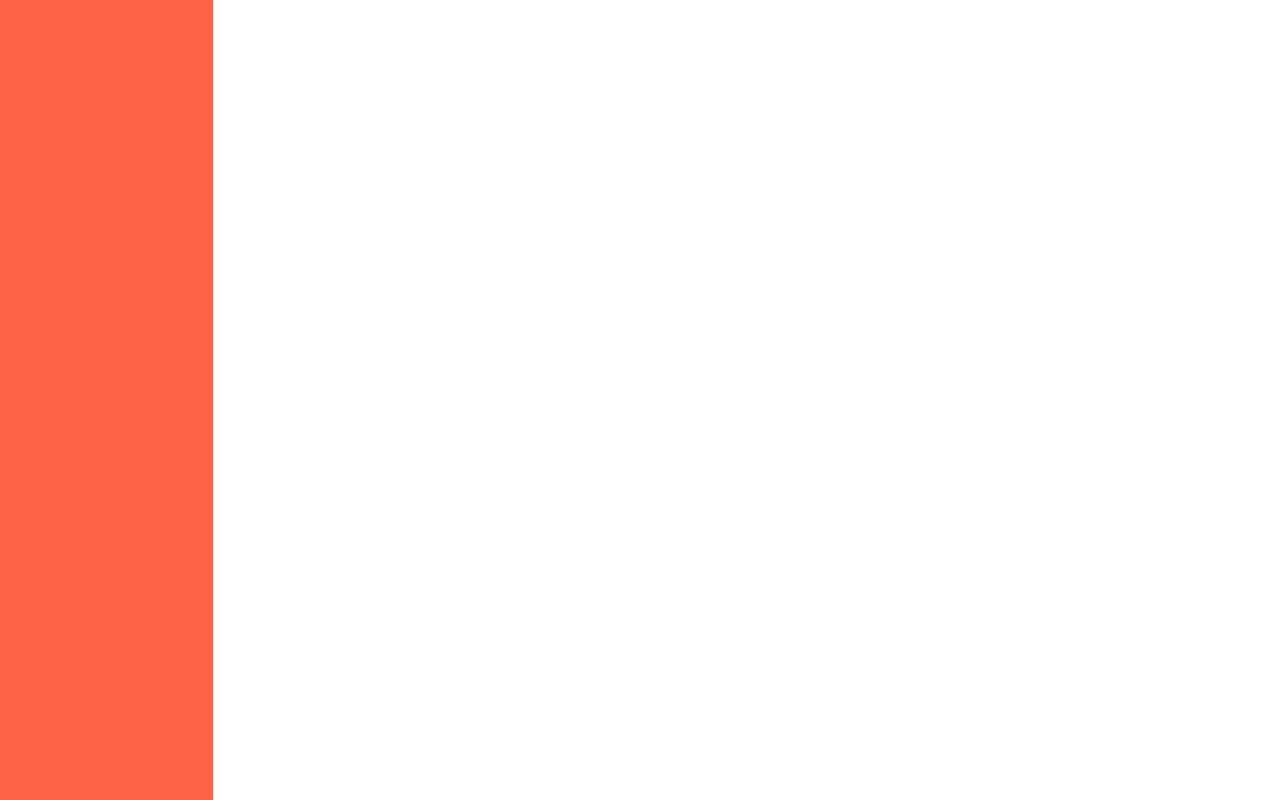
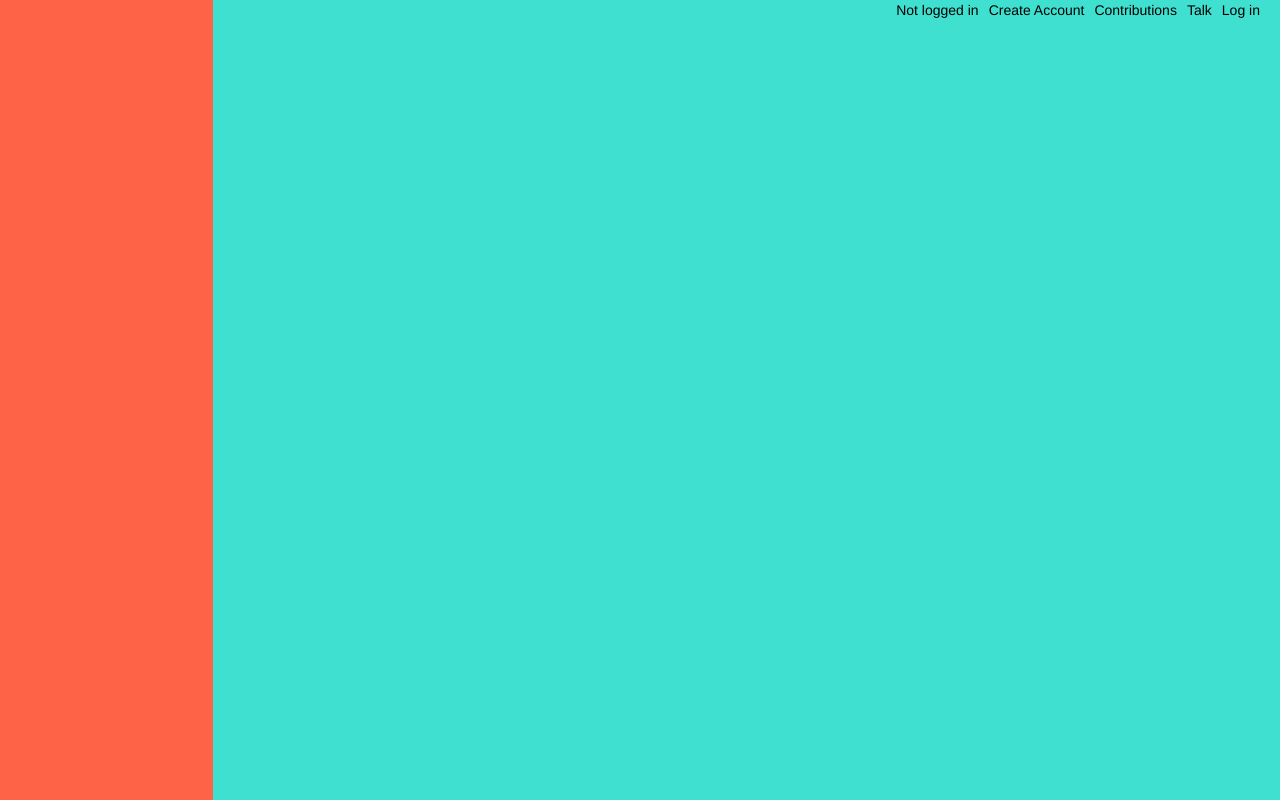
Before and after one commit to camhering/Freakipedia, a plain HTML site: page index.html in a window 1280 px wide. Shown: the top 800 px of the page. Drawn offline with nearby package versions, Linux system fonts and the light colour scheme.

Commit message:
This will add the user menu to the top of the page

```diff
--- a/css/styles.css
+++ b/css/styles.css
@@ -2,3 +2,23 @@
   background-color: tomato;
   height: 2000px;
 }
+
+.main-div {
+  background-color: turquoise;
+  height:2000px;
+}
+
+#user-menu li {
+  display: inline-block;
+  float: right;
+  padding: 0 5px;
+}
+
+#user-menu li a {
+  color: #000;
+}
+
+#user-menu li a:hover {
+  color: #777;
+  text-decoration: none
+}
--- a/index.html
+++ b/index.html
@@ -8,10 +8,24 @@
   </head>
   <body>
     <div class="container-fluid">
-      <div class="row">
-        <div class="col-xs-2 sidebar">
-        </div>
-      </div>
+      <div class="row"><!-- TOP ROW -->
+        <div class="col-xs-2 sidebar"> <!-- SIDE BAR -->
+        </div> <!-- END SIDE BAR -->
+        <div class="col-xs-10 main-div"> <!-- MAIN CONTENT WRAP -->
+          <div class="row"> <!-- Main Content top row-->
+            <div class="col-xs-10 col-xs-offset-2">
+              <ul id="user-menu">
+                <li><a href="#">Log in</a></li>
+                <li><a href="#">Talk</a></li>
+                <li><a href="#">Contributions</a></li>
+                <li><a href="#">Create Account</a></li>
+                <li><a href="#">Not logged in</a></li>
+              </ul
+            </div>
+
+          </div><!-- END OF Main Content top row-->
+        </div>  <!-- END OF MAIN CONTENT WRAP -->
+      </div> <!-- END TOP ROW -->
     </div>
 
   </body>
```
